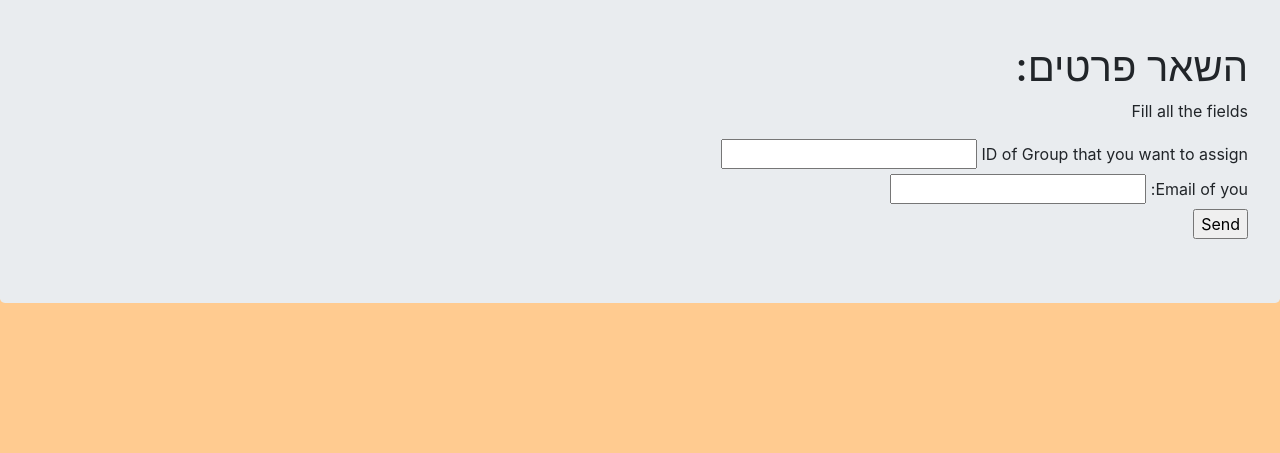
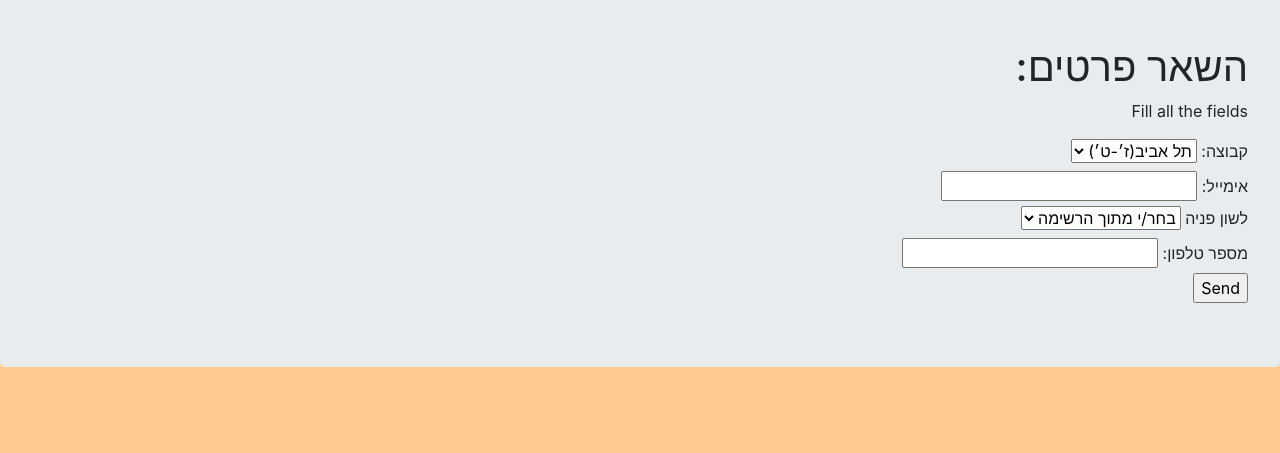
Before and after one commit to idan171/CRM---Final-project, a Flask app: page /new_condidate in a window 1280 px wide. Shown: the part 347-800 px from the top of the page. Run offline with Flask 2, Linux system fonts and the light colour scheme; some libraries are stand-ins or nearby versions.

Commit message:
1-5-21 new

```diff
--- a/app.py
+++ b/app.py
@@ -134,10 +134,12 @@ def new_condidate():
     if form.validate_on_submit():
         group_id = form.group_id.data
         emailc = form.emailc.data
+        pronounc = form.pronounc.data
+        phonenumc = form.phonenumc.data
         stimes = date.today()
 
         # Add new group to database
-        new_con = Condidate(group_id,emailc,stimes)
+        new_con = Condidate(group_id,emailc,pronounc,phonenumc,stimes)
 
         db.session.add(new_con)
 
--- a/myproject/forms.py
+++ b/myproject/forms.py
@@ -76,7 +76,7 @@ class DelGroupForm(FlaskForm):
 
 class AddStuGroupForm(FlaskForm):
 
-    group_id = StringField('ID of Group')
+    group_id = SelectField('קבוצה:', choices = [('1','תל אביב(ז׳-ט׳)'), ('2','גבעתיים(ז׳-ט׳)'),('3','רחובות(י׳-י״ב)')])
     student_emails = StringField("Email of Student: ")
     # stimes = StringField('start time')
     # ftimef = StringField('finish time')
@@ -84,8 +84,11 @@ class AddStuGroupForm(FlaskForm):
 
 class NewCondidateForm(FlaskForm):
 #לשנות לסלקט ולא לסטרינג ולדאוג שהמשתמש יבחר קבוצה ויוזן איי די.
-    group_id = StringField('ID of Group that you want to assign')
-    emailc = StringField("Email of you: ")
+    #group_id = StringField('ID of Group that you want to assign')
+    group_id = SelectField('קבוצה:', choices = [('1','תל אביב(ז׳-ט׳)'), ('2','גבעתיים(ז׳-ט׳)'),('3','רחובות(י׳-י״ב)')])
+    emailc = StringField("אימייל: ")
+    pronounc = SelectField('לשון פניה', choices = [('בחר/י מתוך הרשימה', 'בחר/י מתוך הרשימה'),('את', 'את'), ('אתה', 'אתה'), ('מעורבת', 'מעורבת')])
+    phonenumc = StringField('מספר טלפון:')
     # stimes = StringField('start time')
     submit = SubmitField('Send')
 
@@ -104,7 +107,8 @@ class AddVolunteerForm(FlaskForm):
 
 class VolunteersInGroupsForm(FlaskForm):
     IDV = StringField('ID Of Volunteer:')
-    IDG = StringField('ID Of Group:')
+    IDG = SelectField('קבוצה:', choices = [('1','תל אביב(ז׳-ט׳)'), ('2','גבעתיים(ז׳-ט׳)'),('3','רחובות(י׳-י״ב)')])
+    emailc = StringField("אימייל: ")
     #TimeS = StringField('Current Date:')
     TimeF = StringField('Current Date:')
 
@@ -120,7 +124,7 @@ class VolunteerDocumentsForm(FlaskForm):
 
 class VolunteersInPossForm(FlaskForm):
     IDV = StringField('ID Of Volunteer:')
-    IDP = StringField('ID of the Poss:')
+    IDP = SelectField('תפקיד בארגון:', choices = [('1','מדריכ/ה'), ('2','ספריית הדרכה'),('3','מחלקת הדרכה - בתי ספר'),('4','רכז/ת חינוך'),('5','רכז/ת פעילות')])
 
     submit = SubmitField(' שייך תפקיד למתנדב (:')
 
--- a/myproject/models.py
+++ b/myproject/models.py
@@ -266,13 +266,17 @@ class Condidate(db.Model):
     id = db.Column(db.Integer,primary_key= True)
     group_id = db.Column(db.Integer,db.ForeignKey('groups.id'))
     emailc = db.Column(db.String(64), unique=True, index=True)
+    pronounc = db.Column(db.Text)
+    phonenumc = db.Column(db.String(10))
     stimes = db.Column(db.Text)
 
 
 
-    def __init__(self,group_id,emailc,stimes):
+    def __init__(self,group_id,emailc,pronounc,phonenumc,stimes):
         self.group_id = group_id
         self.emailc = emailc
+        self.pronounc = pronounc
+        self.phonenumc = phonenumc
         self.stimes = stimes
 
 class StudentInGroup(db.Model):
--- a/myproject/templates/base.html
+++ b/myproject/templates/base.html
@@ -17,26 +17,64 @@
     <div class="navbar-nav">
       <a class="nav-item nav-link" href="{{ url_for('home') }}">Home</a>
     {% if current_user.is_authenticated %}
-      <a class="nav-item nav-link" href="{{ url_for('logout') }}">Log Out</a>
-      <a class="nav-item nav-link" href="{{ url_for('add_stu') }}">Add Student</a>
-      <a class="nav-item nav-link" href="{{ url_for('del_stu') }}">Delete Student</a>
-      <a class="nav-item nav-link" href="{{ url_for('add_group') }}">Add Groups</a>
-      <a class="nav-item nav-link" href="{{ url_for('delete_student_gru1') }}">Delete Student In Group</a>
-      <a class="nav-item nav-link" href="{{ url_for('student_in_group') }}">Student in Group</a>
-      <a class="nav-item nav-link" href="{{ url_for('Check') }}">Student in Group List</a>
-
-      <a class="nav-item nav-link" href="{{ url_for('add_age_group') }}">Ages IN Group</a>
-      <a class="nav-item nav-link" href="{{ url_for('condidate_mang') }}">Condidate</a>
-      <a class="nav-item nav-link" href="{{ url_for('add_poss') }}">Add Poss</a>
-      <a class="nav-item nav-link" href="{{ url_for('add_volunteer') }}">Add Volunteer</a>
-      <a class="nav-item nav-link" href="{{ url_for('volunteer_in_group') }}">Volunteer In Group</a>
-      <a class="nav-item nav-link" href="{{ url_for('volunteer_documents') }}">Volunteer Documents</a>
-      <a class="nav-item nav-link" href="{{ url_for('volunteers_in_poss') }}">Volunteers Poss</a>
-      <a class="nav-item nav-link" href="{{ url_for('meetings') }}">Meetings</a>
-      <a class="nav-item nav-link" href="{{ url_for('meetings_file') }}">Meetings File</a>
-      <a class="nav-item nav-link" href="{{ url_for('students_in_meeting') }}">Students In Meeting</a>
+      <li class="nav-item dropdown">
+        <a class="nav-link dropdown-toggle" href="#" id="navbarDropdownMenuLink" data-toggle="dropdown" aria-haspopup="true" aria-expanded="false">
+          Students
+        </a>
+        <div class="dropdown-menu" aria-labelledby="navbarDropdownMenuLink">
+          <a class="dropdown-item" href="{{ url_for('add_stu') }}">Add Student</a>
+          <a class="dropdown-item" href="{{ url_for('del_stu') }}">Delete Student</a>
+          <div class="dropdown-divider"></div>
+          <a class="dropdown-item" href="{{ url_for('student_in_group') }}">Student in Group</a>
+          <a class="dropdown-item" href="{{ url_for('delete_student_gru1') }}">Delete Student In Group</a>
+          <a class="dropdown-item" href="{{ url_for('Check') }}">Student in Group List</a>
 
 
+        </div>
+      </li>
+      <li class="nav-item dropdown">
+        <a class="nav-link dropdown-toggle" href="#" id="navbarDropdownMenuLink" data-toggle="dropdown" aria-haspopup="true" aria-expanded="false">
+          Groups
+        </a>
+        <div class="dropdown-menu" aria-labelledby="navbarDropdownMenuLink">
+          <a class="dropdown-item" href="{{ url_for('add_group') }}">Add Groups</a>
+          <a class="dropdown-item" href="{{ url_for('add_age_group') }}">Ages IN Group</a>
+          <div class="dropdown-divider"></div>
+          <a class="dropdown-item" href="{{ url_for('add_poss') }}">Add Poss</a>
+
+        </div>
+      </li>
+
+    </li>
+    <li class="nav-item dropdown">
+      <a class="nav-link dropdown-toggle" href="#" id="navbarDropdownMenuLink" data-toggle="dropdown" aria-haspopup="true" aria-expanded="false">
+        Employee & Volunteers
+      </a>
+      <div class="dropdown-menu" aria-labelledby="navbarDropdownMenuLink">
+        <a class="dropdown-item" href="{{ url_for('add_volunteer') }}">Add Volunteer</a>
+        <a class="dropdown-item" href="{{ url_for('volunteer_documents') }}">Volunteer Documents</a>
+        <a class="dropdown-item" href="{{ url_for('volunteers_in_poss') }}">Volunteers Poss</a>
+        <a class="dropdown-item" href="{{ url_for('volunteer_in_group') }}">Volunteer In Group</a>
+
+      </div>
+    </li>
+
+  </li>
+
+<li class="nav-item dropdown">
+  <a class="nav-link dropdown-toggle" href="#" id="navbarDropdownMenuLink" data-toggle="dropdown" aria-haspopup="true" aria-expanded="false">
+    Meetings
+  </a>
+  <div class="dropdown-menu" aria-labelledby="navbarDropdownMenuLink">
+    <a class="dropdown-item" href="{{ url_for('meetings') }}">Meetings</a>
+    <a class="dropdown-item" href="{{ url_for('meetings_file') }}">Meetings File</a>
+    <a class="dropdown-item" href="{{ url_for('students_in_meeting') }}">Students In Meeting</a>
+
+  </div>
+</li>
+
+      <a class="nav-item nav-link" href="{{ url_for('condidate_mang') }}">Condidates</a>
+      <a href="{{ url_for('logout') }}" ustify-content-center class="btn btn-warning" role="button" >Log Out</a>
 
     {% else %}
       <li class="nav-link"><a href="{{ url_for('login') }}">Log In</a></li>
--- a/myproject/templates/new_condidate.html
+++ b/myproject/templates/new_condidate.html
@@ -7,9 +7,14 @@
       {# This hidden_tag is a CSRF security feature. #}
       {{ form.hidden_tag() }}
       {{ form.group_id.label }} {{ form.group_id() }}
-  </br>
+    </br>
       {{ form.emailc.label }} {{ form.emailc() }}
-  </br>
+    </br>
+    {{ form.pronounc.label }} {{ form.pronounc() }}
+    </br>
+    {{ form.phonenumc.label }} {{ form.phonenumc() }}
+
+    </br>
       {{ form.submit() }}
   </form>
 </div>
```
Also changed, not shown: myproject/templates/condidate_mang.html (+7 -2 lines).
